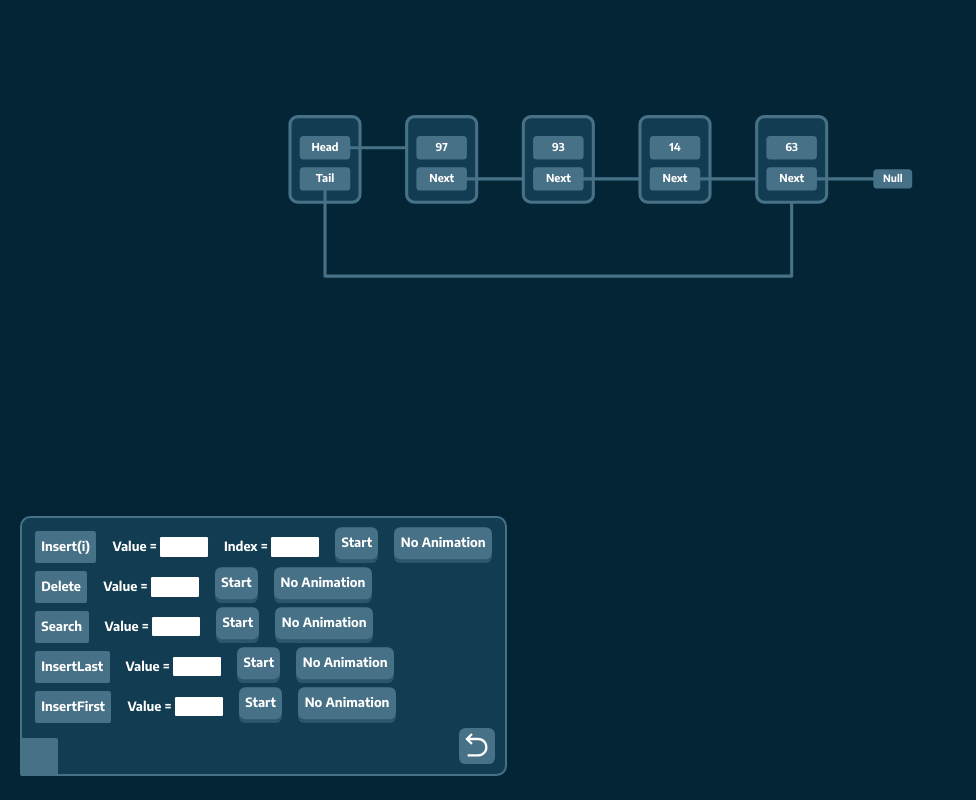
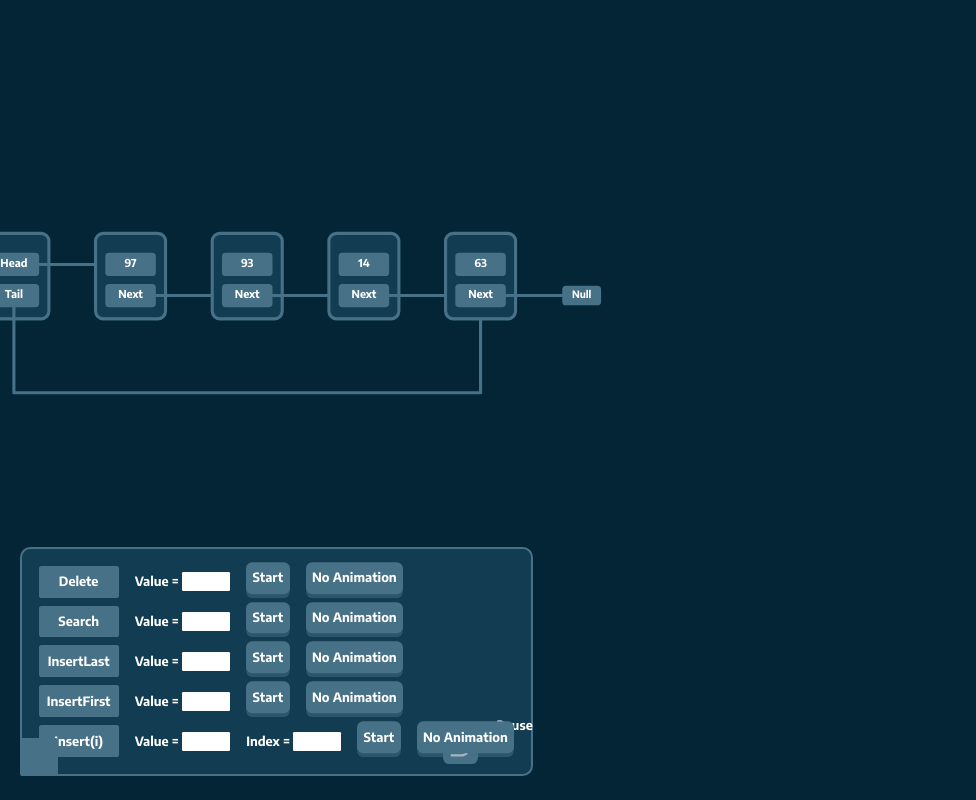
Before and after one commit to datnguy02/DSA-ANIMATION, a React (Vite) app: page /data-structure/singlylinkedlist in a window 1280 px wide. Shown: the whole page, without its empty margins (0-976 px from the left). Built offline with nearby package versions, Linux system fonts and the light colour scheme.

Commit message:
make all the method name has the same width and add pause funciton for timeline

```diff
--- a/src/Features/Control/Button/TimeButton.jsx
+++ b/src/Features/Control/Button/TimeButton.jsx
@@ -1,6 +1,6 @@
 const TimeButton = ({isBack, handleClick, style}) => {
     return (
-            <div className="absolute right-0 bottom-0"
+            <div className="relative"
                 onClick={() => {
                     let state = {
                         operationName: isBack ? "revert" : "foward",
--- a/src/Features/Control/Input/UserInput.jsx
+++ b/src/Features/Control/Input/UserInput.jsx
@@ -3,7 +3,7 @@ const UserInput = ({input_title, val_index, inputVal, handleChange}) => {
         <label className="font-bold">
             {input_title}
             <input
-                    className="bg-white text-black rounded-[0.1em] max-w-[3rem]"
+                    className="bg-white text-black rounded-[0.1em] max-w-12"
                     value={inputVal}
                     onChange={e => handleChange(e.target.value, val_index)}
                     type="number"
--- a/src/Features/Control/Operation/Method.jsx
+++ b/src/Features/Control/Operation/Method.jsx
@@ -14,7 +14,7 @@ const Method = ({name, inputList, methodStyle, handleStart}) => {
     }
     return (
         <div className="flex gap-[1rem] items-center">
-            <button className="font-bold p-[0.5em] rounded-[0.2em] flex"
+            <button className="font-bold p-[0.5em] rounded-[0.2em] text-center min-w-20"
                     style={
                         {
                             backgroundColor: methodStyle["METHOD_BUTTON_BG"]
--- a/src/Features/Control/Operation/OperationBar.jsx
+++ b/src/Features/Control/Operation/OperationBar.jsx
@@ -6,7 +6,7 @@ import operation_bar from "../../../assets/MethodList/operationList";
 import TimeButton from "../Button/TimeButton";
 
 
-const OperationBar = ({name, onStart}) => {
+const OperationBar = ({name, onStart, timeLine}) => {
     const style = operation_bar[name].style;
     const container = useRef(null);
     const bar = useRef(null);
@@ -39,8 +39,8 @@ const OperationBar = ({name, onStart}) => {
                             flex
                             flex-col
                             gap-[0.5rem]
-                            p-[1em]
-                            pb-[4em]
+                            p-[1.3em]
+
                             rounded-[0.8em]
                             "
                 style={
@@ -61,11 +61,18 @@ const OperationBar = ({name, onStart}) => {
                                                 />
                                                 ))
                 }
-                <TimeButton
-                    style={style}
-                    handleClick={onStart}
-                    isBack={true}
-                />
+                <div className="absolute right-0 bottom-0 flex gap-1.5">
+                    <TimeButton
+                        style={style}
+                        handleClick={onStart}
+                        isBack={true}
+                    />
+                    <div className="text-white font-bold"
+                         onClick={() => timeLine.timeScale(3)}
+                    >
+                        Pause
+                    </div>
+                </div>
             </div>
             <div
                     className="
--- a/src/Features/DataStructuresApp/SinglyLinkedList/SinglyLinkedList.jsx
+++ b/src/Features/DataStructuresApp/SinglyLinkedList/SinglyLinkedList.jsx
@@ -29,12 +29,12 @@ const getNodeList = (list) => {
 }
 
 const SinglyLinkedList = ({operation}) => {
-    const ANIME_DURATION = 0.2;
-
+    const ANIMATION_SPEED = 2;
     const operationName = operation.name;
     const list = operation.list;
     const nodeList = getNodeList(list);
     const tl = useRef(null);
+    const count = useRef(0);
     const domHead = useRef(null);
     const domTail = useRef(null);
     const domTailLineX = useRef(null);
@@ -67,14 +67,12 @@ const SinglyLinkedList = ({operation}) => {
         list.virtualHeadLine = domVirtualHeadLine.current;
         list.virtualTailLineY = domVirtualTailLineY.current;
 
-        tl.current = gsap.timeline({
-            defaults: {
-                // duration: ANIME_DURATION,
-                ease: "power1.inOut"
+        if (operationName !== "None") {
+            tl.current = operation.gsapTimeLine;
+            tl.current.timeScale(ANIMATION_SPEED);
         }
-        });
 
-        tl.current.timeScale(2);
+
 
         if (operation.useAnime) {
 
@@ -94,24 +92,26 @@ const SinglyLinkedList = ({operation}) => {
                 const insertAt = operation.insertAt;
                 if (insertAt === 0)
                     insertFirstAnimation(tl.current, list);
-                else if (insertAt === list.nElement - 1){
+                else if (insertAt === list.nElement - 1)
                     insertLastAnimation(tl.current, list);
-                }
                 else
                     insertAtAnimation(tl.current, list, insertAt, prevNode, currentNode);
             }
         }
 
+        if (operationName !== "None") {
             tl.current.to(list.headRef, {
                 onComplete: () => {
+                        if (operation.cleanAnime)
                             operation.cleanAnime()
                     }
                 });
-
+        }
 
         return () => {
             if (tl.current) {
                 tl.current.revert();
+                tl.current = null;
             }
         }
     }, [operation])
@@ -119,8 +119,8 @@ const SinglyLinkedList = ({operation}) => {
 
     return (
         <svg
-            viewBox="0 0 1800 1800"
-            width={1300}
+            viewBox="800 -300 1800 1800"
+            width={1800}
             height={700}
             preserveAspectRatio="xMidYMid meet"
 
--- a/src/Features/DataStructuresApp/SinglyLinkedList/SinglyLinkedListApp.jsx
+++ b/src/Features/DataStructuresApp/SinglyLinkedList/SinglyLinkedListApp.jsx
@@ -5,6 +5,7 @@ import Message from "../../Message/Message";
 import { LinkedList } from "./core/singlylinkedlist";
 import SinglyLinkedList from "./SinglyLinkedList";
 import { useCallback, useState } from "react";
+import gsap from "gsap";
 
 const initialList = new LinkedList();
 for (let i = 0; i < 4; i++) {
@@ -17,7 +18,12 @@ const SinglyLinkedListApp = () => {
                                                 list: initialList,
                                                 name: "None",
                                                 stackList: [],
-                                        });
+                                                gsapTimeLine: gsap.timeline({
+                                                                            defaults: {
+                                                                                ease: "power1.inOut",
+                                                                            }
+                                                                            }),
+                                                });
 
     // This function will be passed down to the operation bar
     const handleStart = useCallback((state) => {
@@ -31,6 +37,11 @@ const SinglyLinkedListApp = () => {
             list: newList,
             useAnime: state.butName !== "No Animation",
             stackList: newStackList,
+            gsapTimeLine: gsap.timeline({
+                defaults: {
+                    ease: "power1.inOut"
+                },
+            }),
         }
         if (operationName === "insert(i)") {
             newList.insertAt(state["value"], state["index"]);
@@ -47,9 +58,13 @@ const SinglyLinkedListApp = () => {
         }
         else if (operationName === "search") {
             newOperation.target = state["value"];
+            const {index} = operation.list.search(state["value"]);
+            message = index >= 0 ? `Found ${state["value"]} at index ${index}` : `It looks like ${state["value"]} is not in the list`;
         }
         else if (operationName === "delete") {
             newOperation.target = state["value"];
+            const {index} = operation.list.search(state["value"]);
+            message = index >= 0 ? `Successful delete ${state["value"]}` : `It looks like ${state["value"]} is not in the list to be deleted`;
         }
         else if (operationName === "revert") {
             newOperation.stackList.pop();
@@ -65,11 +80,9 @@ const SinglyLinkedListApp = () => {
                     name: "None",
                     stackList: newStackList,
                     message: message,
-                })
+                });
         };
-
         setOperation(newOperation);
-
     });
     return (
         <>
@@ -93,6 +106,7 @@ const SinglyLinkedListApp = () => {
                     <OperationBar
                         name="sll"
                         onStart={handleStart}
+                        timeLine={operation.gsapTimeLine}
                     />
                 </AnimatingContext>
                 {
--- a/src/assets/MethodList/operationList.js
+++ b/src/assets/MethodList/operationList.js
@@ -7,10 +7,6 @@ const operation_bar = {
             TEXT: "white"
         },
         methods: [
-            {
-                name: "Insert(i)",
-                inputList: ["Value", "Index"],
-            },
             {
                 name: "Delete",
                 inputList: ["Value"]
@@ -27,6 +23,10 @@ const operation_bar = {
                 name: "InsertFirst",
                 inputList: ["Value"]
             },
+            {
+                name: "Insert(i)",
+                inputList: ["Value", "Index"],
+            },
         ]
     }
 };
```
Lines whose indentation alone changed are shown as unchanged.
